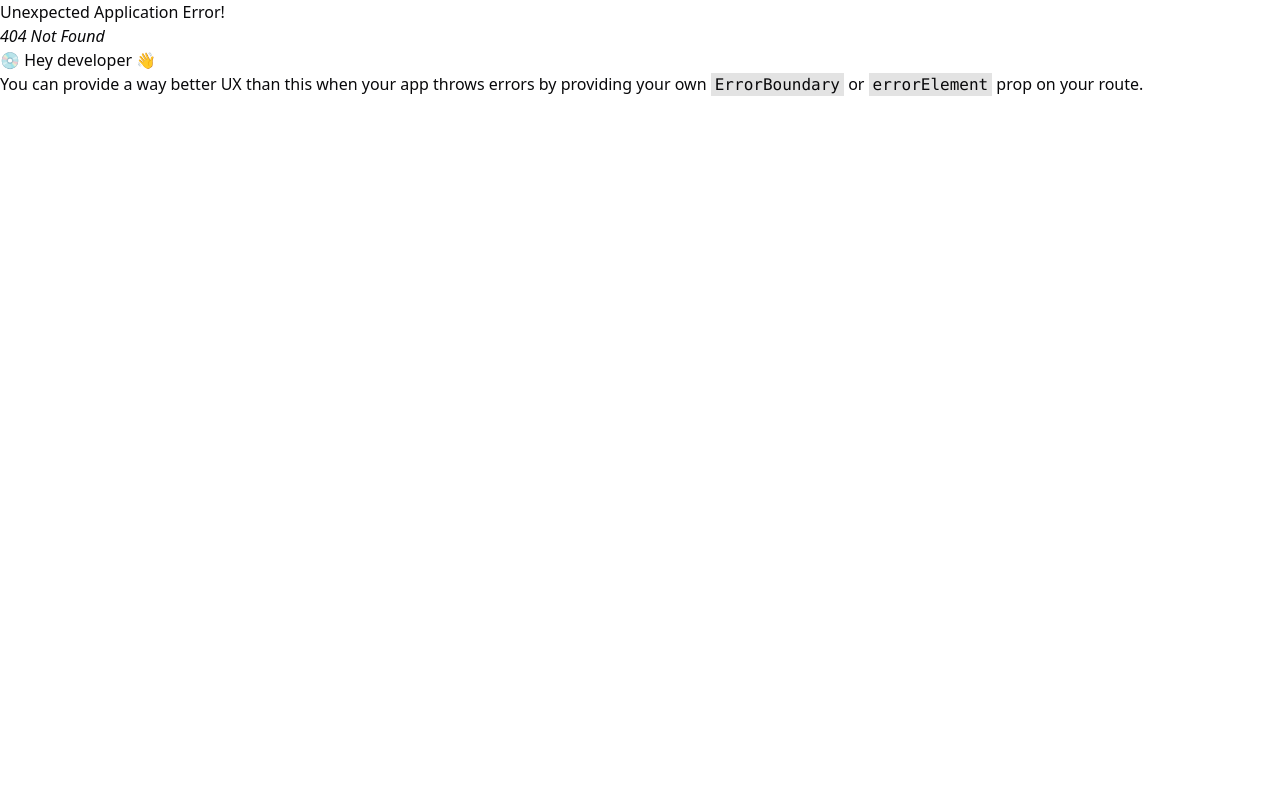
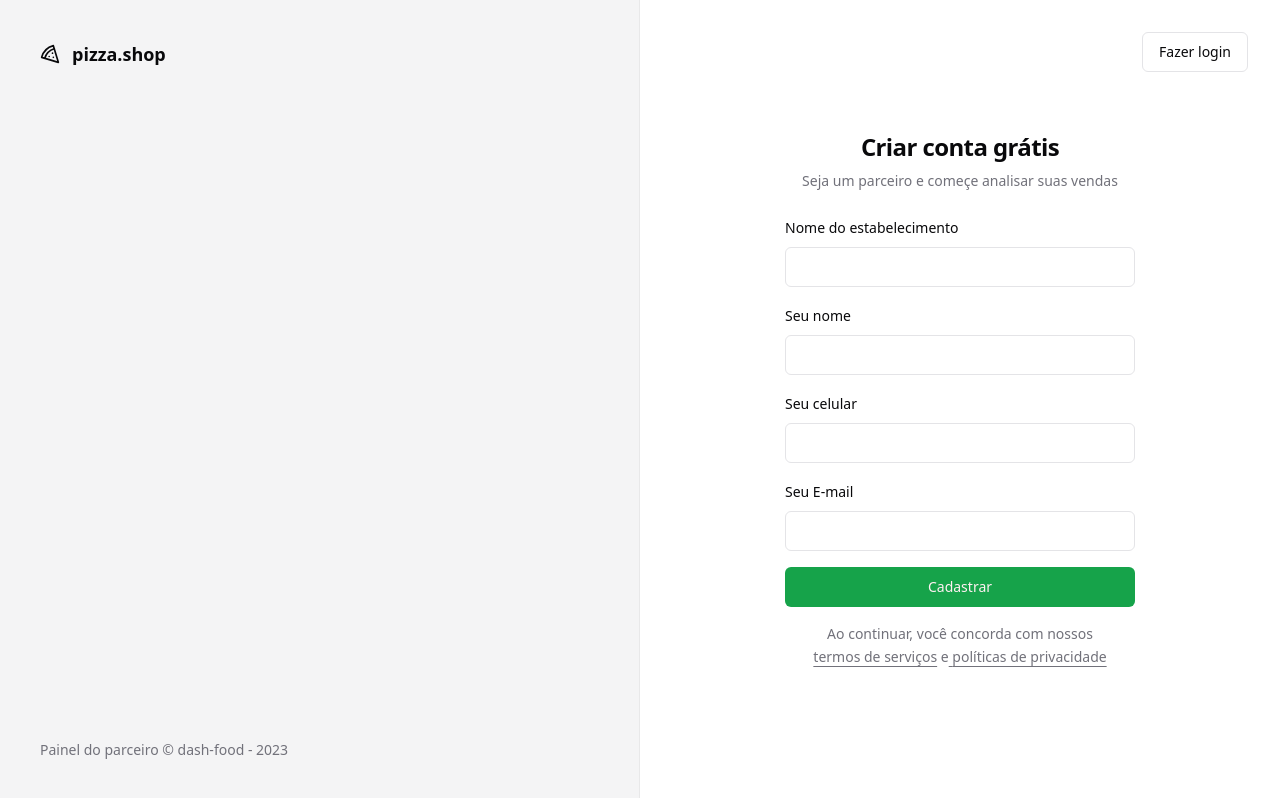
Before and after one commit to jeffersonbraster/dash-food, a React (Vite) app: page /sign-up in a window 1280 px wide. Before the commit this address had no page. Built offline with nearby package versions, Linux system fonts and the light colour scheme.

Commit message:
criando pagina de sign-up

```diff
--- a/src/pages/_layouts/auth.tsx
+++ b/src/pages/_layouts/auth.tsx
@@ -14,7 +14,7 @@
         </footer>
       </div>
 
-      <div className="flex flex-col items-center justify-center">
+      <div className="relative flex flex-col items-center justify-center">
         <Outlet />
       </div>
     </div>
--- a/src/pages/auth/sign-in.tsx
+++ b/src/pages/auth/sign-in.tsx
@@ -1,5 +1,6 @@
 import { Helmet } from 'react-helmet-async'
 import { useForm } from 'react-hook-form'
+import { Link } from 'react-router-dom'
 import { toast } from 'sonner'
 import { z } from 'zod'
 
@@ -36,6 +37,10 @@
     <>
       <Helmet title="Login" />
       <div className="p-8">
+        <Button asChild variant="outline" className="absolute right-8 top-8">
+          <Link to="/sign-up">Novo estabelecimento</Link>
+        </Button>
+
         <div className="flex w-[350px] flex-col justify-center gap-6">
           <div className="flex flex-col gap-2 text-center">
             <h1 className="text-2xl font-semibold tracking-tight">
--- /dev/null
+++ b/src/pages/auth/sign-up.tsx
@@ -0,0 +1,115 @@
+import { Helmet } from 'react-helmet-async'
+import { useForm } from 'react-hook-form'
+import { Link, useNavigate } from 'react-router-dom'
+import { toast } from 'sonner'
+import { z } from 'zod'
+
+import { Button } from '@/components/ui/button'
+import { Input } from '@/components/ui/input'
+import { Label } from '@/components/ui/label'
+
+const singUpFormSchema = z.object({
+  restaurantName: z.string(),
+  managerName: z.string(),
+  phone: z.string(),
+  email: z.string().email(),
+})
+
+type SingUpFormSchema = z.infer<typeof singUpFormSchema>
+
+const SingUp = () => {
+  const navigate = useNavigate()
+
+  const {
+    register,
+    handleSubmit,
+    formState: { isSubmitting },
+  } = useForm<SingUpFormSchema>()
+
+  async function handleSingUp(data: SingUpFormSchema) {
+    try {
+      console.log(data)
+      await new Promise((resolve) => setTimeout(resolve, 2000))
+
+      toast.success('Enviamos um link de autenticação para seu e-mail.', {
+        action: {
+          label: 'Entrar',
+          onClick: () => navigate('/sign-in'),
+        },
+      })
+    } catch (error) {
+      toast.error(
+        'Ocorreu um erro ao tentar criar sua estabelecimento, tente novamente mais tarde.',
+      )
+    }
+  }
+
+  return (
+    <>
+      <Helmet title="Cadastro" />
+      <div className="p-8">
+        <Button asChild variant="outline" className="absolute right-8 top-8">
+          <Link to="/sign-in">Fazer login</Link>
+        </Button>
+        <div className="flex w-[350px] flex-col justify-center gap-6">
+          <div className="flex flex-col gap-2 text-center">
+            <h1 className="text-2xl font-semibold tracking-tight">
+              Criar conta grátis
+            </h1>
+            <p className="text-sm text-muted-foreground">
+              Seja um parceiro e começe analisar suas vendas
+            </p>
+          </div>
+
+          <form className="space-y-4" onSubmit={handleSubmit(handleSingUp)}>
+            <div className="space-y-2">
+              <Label htmlFor="restaurantName">Nome do estabelecimento</Label>
+              <Input
+                id="restaurantName"
+                type="text"
+                {...register('restaurantName')}
+              />
+            </div>
+
+            <div className="space-y-2">
+              <Label htmlFor="managerName">Seu nome</Label>
+              <Input
+                id="managerName"
+                type="text"
+                {...register('managerName')}
+              />
+            </div>
+
+            <div className="space-y-2">
+              <Label htmlFor="phone">Seu celular</Label>
+              <Input id="phone" type="tel" {...register('phone')} />
+            </div>
+
+            <div className="space-y-2">
+              <Label htmlFor="email">Seu E-mail</Label>
+              <Input id="email" type="email" {...register('email')} />
+            </div>
+
+            <Button className="w-full" type="submit" disabled={isSubmitting}>
+              Cadastrar
+            </Button>
+
+            <p className="px-6 text-center text-sm leading-relaxed text-muted-foreground">
+              Ao continuar, você concorda com nossos{' '}
+              <a href="#" className="underline underline-offset-4">
+                termos de serviços
+              </a>{' '}
+              e
+              <a href="#" className="underline underline-offset-4">
+                {' '}
+                políticas de privacidade
+              </a>
+            </p>
+          </form>
+        </div>
+      </div>
+    </>
+  )
+}
+
+export default SingUp
--- a/src/routes.tsx
+++ b/src/routes.tsx
@@ -4,6 +4,7 @@
 import AuthLayout from './pages/_layouts/auth'
 import Dashboard from './pages/app/dashboard'
 import SignIn from './pages/auth/sign-in'
+import SingUp from './pages/auth/sign-up'
 
 export const router = createBrowserRouter([
   {
@@ -14,6 +15,9 @@
   {
     path: '/',
     element: <AuthLayout />,
-    children: [{ path: '/sign-in', element: <SignIn /> }],
+    children: [
+      { path: '/sign-in', element: <SignIn /> },
+      { path: '/sign-up', element: <SingUp /> },
+    ],
   },
 ])
```
